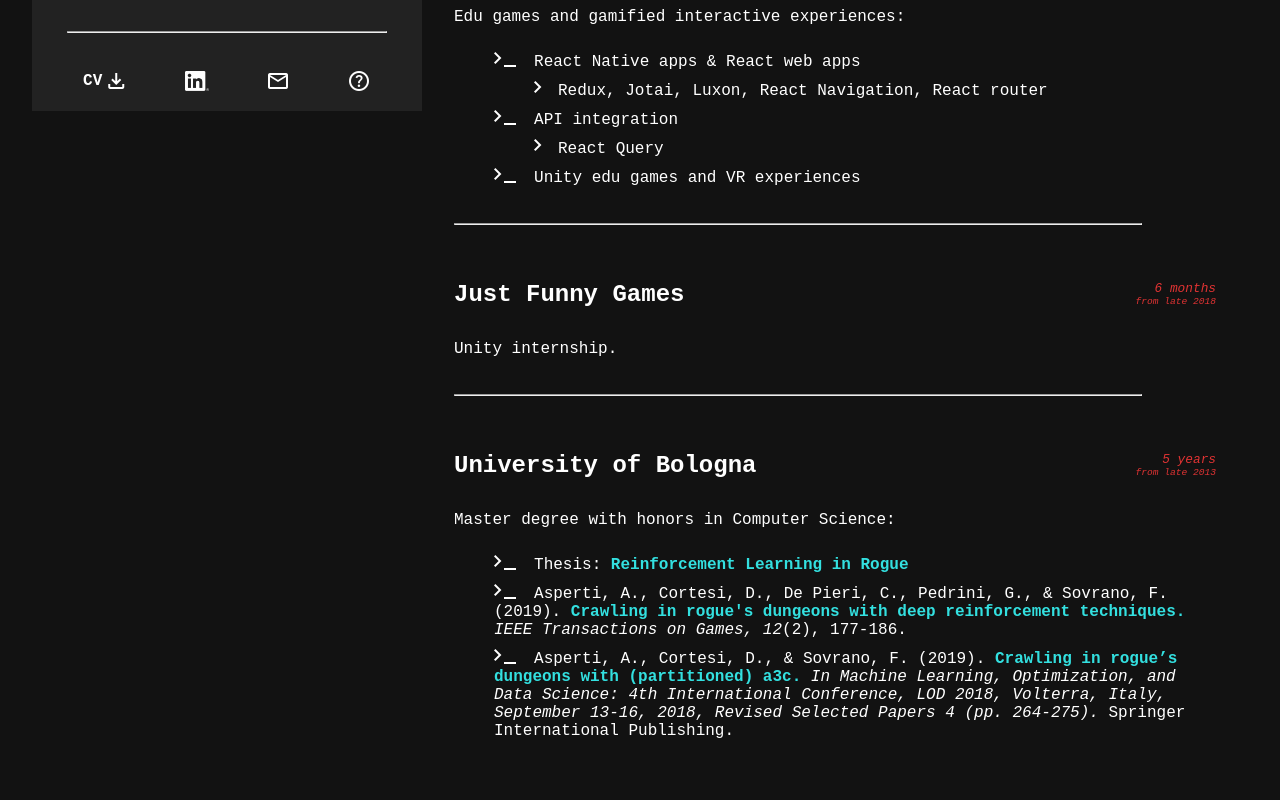
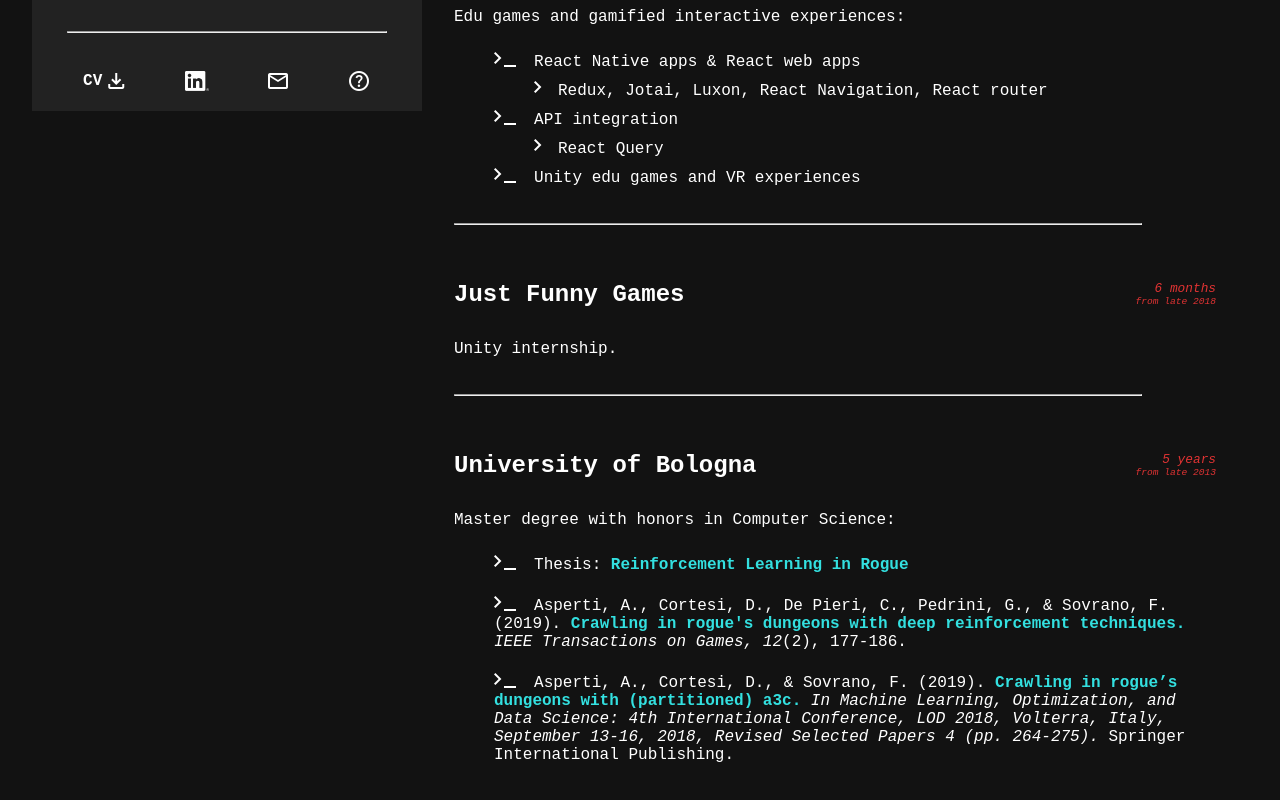
Before and after one commit to Jackaljkdan/webresume, a React (Vite) app: page / in a window 1280 px wide. Shown: the part 538-1338 px from the top of the page. Built offline with nearby package versions, Linux system fonts and the light colour scheme.

Commit message:
Fix spacing in uni section

```diff
--- a/src/components/Experience.scss
+++ b/src/components/Experience.scss
@@ -5,4 +5,8 @@
     hr {
         margin-left: 0;
     }
+
+    .uni li {
+        margin-bottom: 12px;
+    }
 }
--- a/src/components/Experience.tsx
+++ b/src/components/Experience.tsx
@@ -101,7 +101,7 @@ export function Experience(props: Props) {
                 from={strings.exp_endof + " 2013"}
                 duration={"5 " + strings.exp_years}
             />
-            <div>
+            <div className="uni">
                 {strings.uni_degree}
                 <ul>
                     <Li>
--- a/src/components/Summary.tsx
+++ b/src/components/Summary.tsx
@@ -29,7 +29,6 @@ export function Summary(props: Props) {
                     {strings.summary}
                 </div>
             </div>
-
 
             <hr />
 
```
